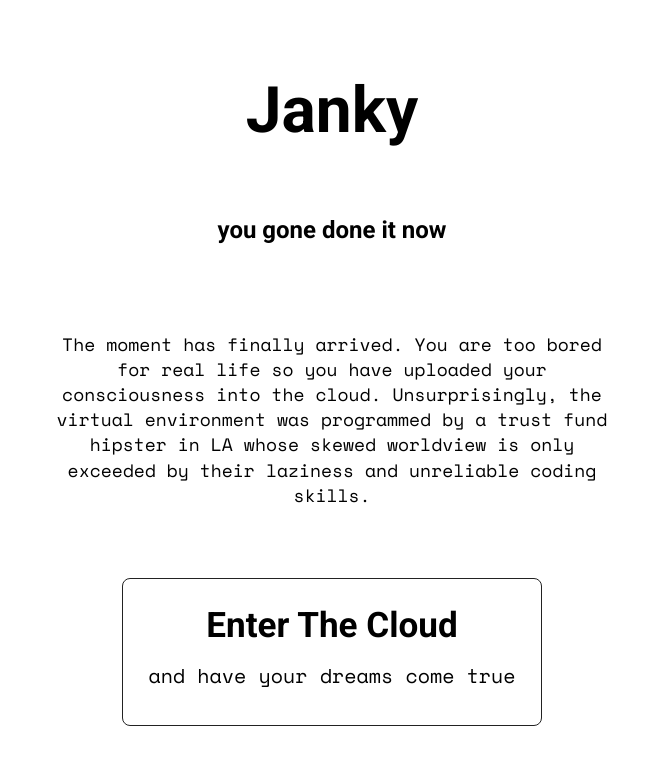
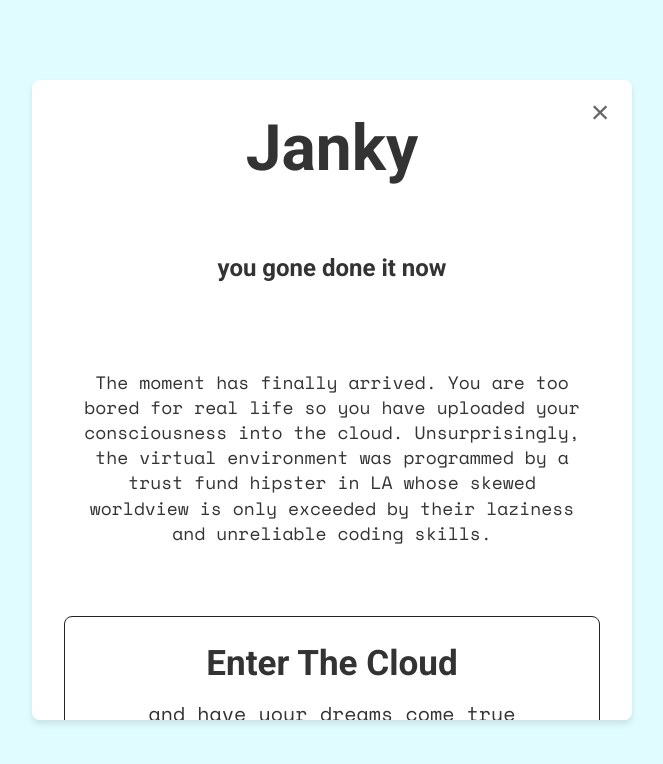
Before and after one commit to fscarlett/janky-front-2, a React (Vite) app: page / in a window 1280 px wide. Shown: the top 764 px of the page, without its empty margins (308-971 px from the left). Built offline with nearby package versions, Linux system fonts and the light colour scheme.

Commit message:
start css vars and move intro to modal

```diff
--- a/src/App.tsx
+++ b/src/App.tsx
@@ -1,28 +1,19 @@
+import { useState } from 'react'
 import './styles/globals.css'
 import styles from './styles/App.module.css'
+import { IntroModal } from './components/IntroModal'
 
 function App() {
+  const [isModalOpen, setIsModalOpen] = useState(true)
+
   return (
     <>
       <main className={styles.main}>
-        <h1 className={styles.title}>Janky</h1>
-
-        <h2 className={styles.description}>you gone done it now</h2>
-
-        <div className={styles.synopsis}>
-          The moment has finally arrived. You are too bored for real life so you
-          have uploaded your consciousness into the cloud. Unsurprisingly, the
-          virtual environment was programmed by a trust fund hipster in LA whose
-          skewed worldview is only exceeded by their laziness and unreliable
-          coding skills.
-        </div>
-
-        <div className={styles.linkwrapper}>
-          <a href='/menu' className={styles.link}>
-            <h3>Enter The Cloud</h3>
-            <h4>and have your dreams come true</h4>
-          </a>
-        </div>
+        <button onClick={() => setIsModalOpen(true)}>Show Intro</button>
+        <IntroModal
+          isOpen={isModalOpen}
+          onClose={() => setIsModalOpen(false)}
+        />
       </main>
     </>
   )
--- /dev/null
+++ b/src/components/IntroModal.tsx
@@ -0,0 +1,43 @@
+import styles from '../styles/App.module.css'
+import modalStyles from '../styles/Modal.module.css'
+
+interface IntroModalProps {
+  isOpen: boolean
+  onClose: () => void
+}
+
+export function IntroModal({ isOpen, onClose }: IntroModalProps) {
+  if (!isOpen) return null
+
+  return (
+    <div className={modalStyles.modalOverlay} onClick={onClose}>
+      <div
+        className={modalStyles.modalContent}
+        onClick={(e) => e.stopPropagation()}
+      >
+        <button className={modalStyles.closeButton} onClick={onClose}>
+          ×
+        </button>
+
+        <h1 className={styles.title}>Janky</h1>
+
+        <h2 className={styles.description}>you gone done it now</h2>
+
+        <div className={styles.synopsis}>
+          The moment has finally arrived. You are too bored for real life so you
+          have uploaded your consciousness into the cloud. Unsurprisingly, the
+          virtual environment was programmed by a trust fund hipster in LA whose
+          skewed worldview is only exceeded by their laziness and unreliable
+          coding skills.
+        </div>
+
+        <div className={styles.linkwrapper}>
+          <a href='/menu' className={styles.link}>
+            <h3>Enter The Cloud</h3>
+            <h4>and have your dreams come true</h4>
+          </a>
+        </div>
+      </div>
+    </div>
+  )
+}
--- /dev/null
+++ b/src/styles/Modal.module.css
@@ -0,0 +1,45 @@
+.modalOverlay {
+  position: fixed;
+  top: 0;
+  left: 0;
+  right: 0;
+  bottom: 0;
+  background-color: transparent;
+  display: flex;
+  justify-content: center;
+  align-items: center;
+  z-index: 1000;
+}
+
+.modalContent {
+  background: white;
+  padding: 2rem;
+  border-radius: 8px;
+  max-width: 600px;
+  max-height: 80vh;
+  overflow-y: auto;
+  position: relative;
+  box-shadow: 0 4px 6px rgba(0, 0, 0, 0.1);
+}
+
+.closeButton {
+  position: absolute;
+  top: 1rem;
+  right: 1rem;
+  background: none;
+  border: none;
+  font-size: 2rem;
+  cursor: pointer;
+  color: #666;
+  line-height: 1;
+  padding: 0;
+  width: 2rem;
+  height: 2rem;
+  display: flex;
+  align-items: center;
+  justify-content: center;
+}
+
+.closeButton:hover {
+  color: #000;
+}
--- a/src/styles/globals.css
+++ b/src/styles/globals.css
@@ -5,11 +5,22 @@ html {
   font-size: 100%;
 }
 
+:root {
+  /* colors */
+  --back: #e0fcff;
+  --text-color: #333;
+}
+
 html,
 body {
   /* padding: 0; */
   /* margin: 0; */
   font-family: 'Space Mono', monospace;
+}
+
+body {
+  background-color: var(--back);
+  color: var(--text-color);
 }
 
 a {
```
